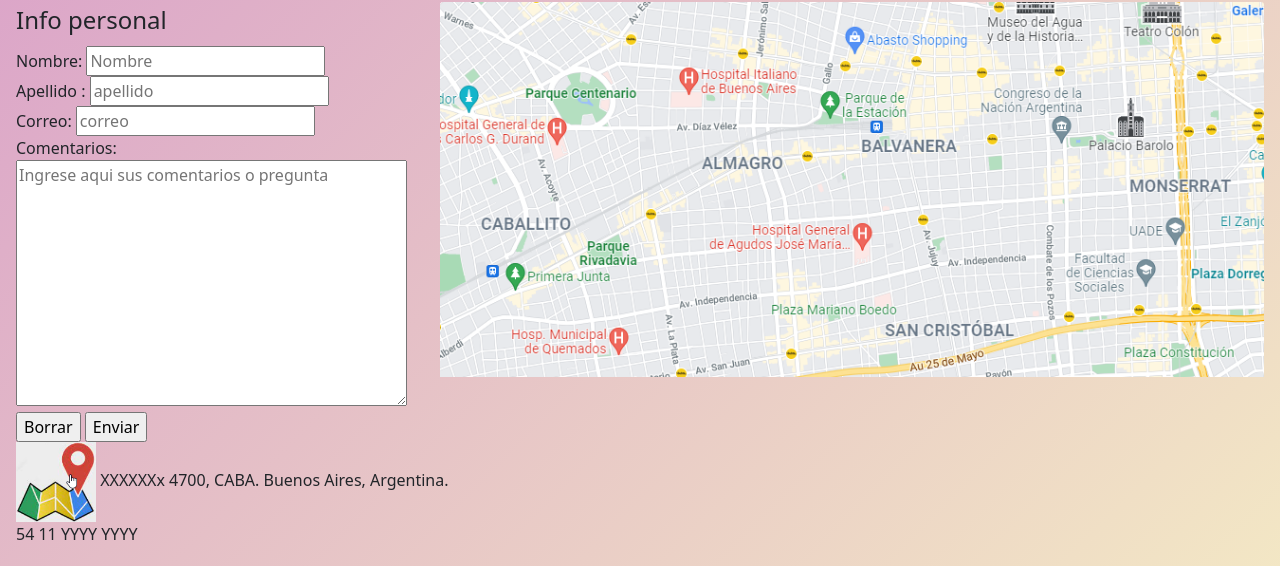
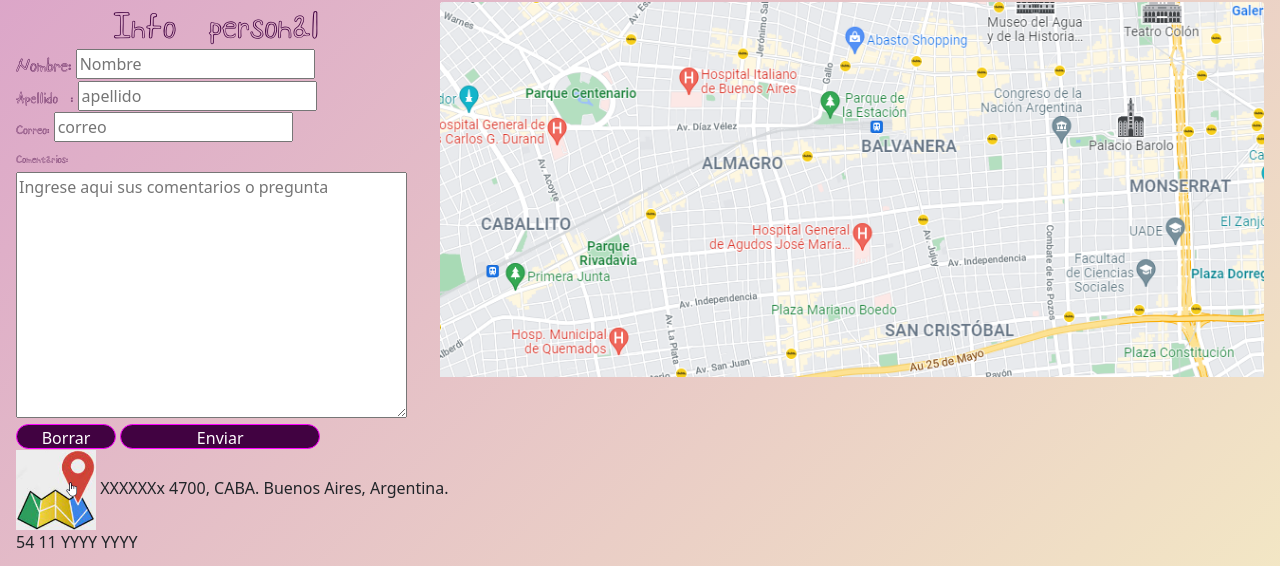
Before and after one commit to afruchdman/daliapurpuraproduccionessass, a website: page pages/contacto.html in a window 1280 px wide. Shown: the part 234-800 px from the top of the page. Drawn offline with nearby package versions, Linux system fonts and the light colour scheme.

Commit message:
entrega sasII y SEO

```diff
--- a/pages/contacto.html
+++ b/pages/contacto.html
@@ -32,7 +32,7 @@
     <header>
         <nav class="navbar navbar-expand-lg navbar-dark">
             <div class="container-fluid aleFooterHeader">
-                <a class="navbar-brand" href="index.html">
+                <a class="navbar-brand" href="../index.html">
                     <img src="../images/daliapurpura.png" alt="logo">
                 </a>
                 <button class="navbar-toggler" type="button" data-bs-toggle="collapse"
@@ -75,21 +75,21 @@
                         <div class="col-xl-4">
                             <form action="">
                                 <fieldset class="paddingLeft">
-                                    <legend class="titulos titulosH2">Info personal</legend>
-                                    <label class="titulos titulosH3" for="nombre"> Nombre: </label>
+                                    <legend class="h2 aleTitulos">Info personal</legend>
+                                    <label class="h3 aleTitulos tituloContacto-Nombre" for="nombre"> Nombre: </label>
                                     <input type="text" name="nombre" placeholder="Nombre"><br>
-                                    <label class="titulos titulosH3" for="apellido">Apellido : </label>
+                                    <label class="h3 aleTitulos tituloContacto-Apellido" for="apellido">Apellido : </label>
                                     <input type="text" name="apellido" placeholder="apellido"><br>
-                                    <label class="titulos titulosH3" for="correo">Correo: </label>
+                                    <label class="h3 aleTitulos tituloContacto-Correo" for="correo">Correo: </label>
                                     <input type="email" name="correo" placeholder="correo"><br>
-                                    <label class="titulos titulosH3" for="comentario">Comentarios:</label><br>
+                                    <label class="h3 aleTitulos tituloContacto-comentarios" for="comentario">Comentarios:</label><br>
                                     <textarea name="comentario" cols="40" rows="10"
                                         placeholder="Ingrese aqui sus comentarios o pregunta"></textarea>
                                 </fieldset>
                                 <!-- Boton para Limpiar -->
-                                <input type="submit" value="Borrar">
+                                <input class="btnContactoBorrar" type="submit" value="Borrar">
                                 <!-- Boton para submit -->
-                                <input type="submit" value="Enviar">
+                                <input class="btnContactoEnviar" type="submit" value="Enviar">
                             </form>
 
 
--- /dev/null
+++ b/scss/_mapa.scss
@@ -0,0 +1,59 @@
+//variable de color
+$colorPurpura: rgb(65, 2, 65);
+
+//****** Mapa, mixin y extend
+//***MAPA
+/*Clase para pagina de contactos*/
+$aleMapaContactoDatos: (
+    Nombre: 1rem,
+    Apellido: .8rem,
+    Correo: .7rem,
+    comentarios: .6rem
+)
+;
+
+@each $atributo,$valor in $aleMapaContactoDatos {
+    .tituloContacto-#{$atributo} {
+        font-size: $valor;
+    }
+}
+/*FIN Clase para pagina de contactos*/
+
+//****** utilización de extend
+/*Clase para botones de contactos*/
+.btnContactoBorrar{
+    width: 100px;
+    height: 25px;
+    background-color:$colorPurpura;
+    text-align: center;
+    color: white;
+    border-radius: 50px;
+    border: 1px solid magenta;
+}
+
+.btnContactoEnviar{
+    @extend .btnContactoBorrar;
+    width: 200px;
+}
+/*FIN Clase para botones de contactos*/
+
+//****** utilización de mixin
+/*Clase para font*/
+@mixin familiaTexto ($familia,$direccion){
+font-family: $familia;
+src: $direccion;
+}
+
+.familiaIndie {
+    @include familiaTexto("IndieFlower-Regular","/fonts/indieflower-regular.ttf" )
+}
+.familiaPacifico {
+    @include familiaTexto("pacifico-regular","/fonts/pacifico-regular.ttf" )
+}
+.familiaShizuru {
+    @include familiaTexto("Shizuru-Regular","/fonts/Shizuru-Regular.ttf" )
+}
+.familiaRoboto {
+    @include familiaTexto("Roboto","/fonts/Roboto.ttf" )
+}
+/*FIN Clase para font*/
--- a/scss/origen.scss
+++ b/scss/origen.scss
@@ -1,7 +1,6 @@
 //Importacion de bootstrap
 @import "../scss/bootstrap/bootstrap.scss";
-//variable de color
-$colorPurpura: rgb(65, 2, 65);
+@import "mapa";
 /**********************ALE*******************************
 /****************** Tipografias *********************/
 @font-face {
```
Also changed, not shown: pages/mercadoobjetivo.html (+1 -1 lines), pages/nosotros.html (+1 -1 lines), pages/servicios.html (+1 -1 lines), css/destino.css, 1 other file.
